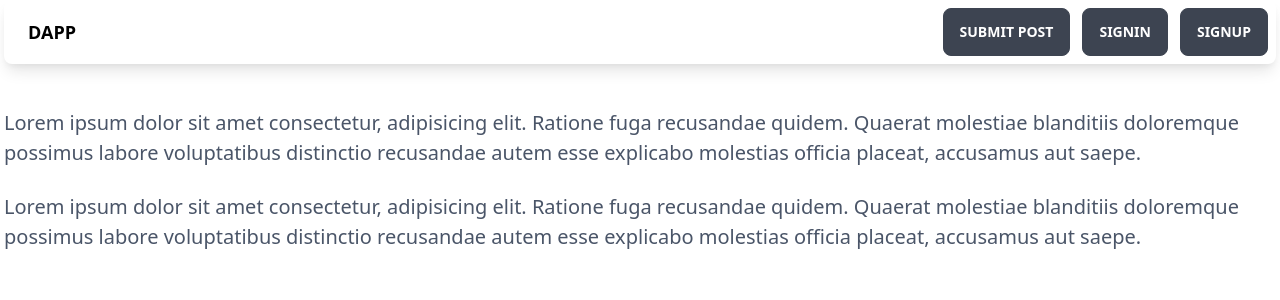
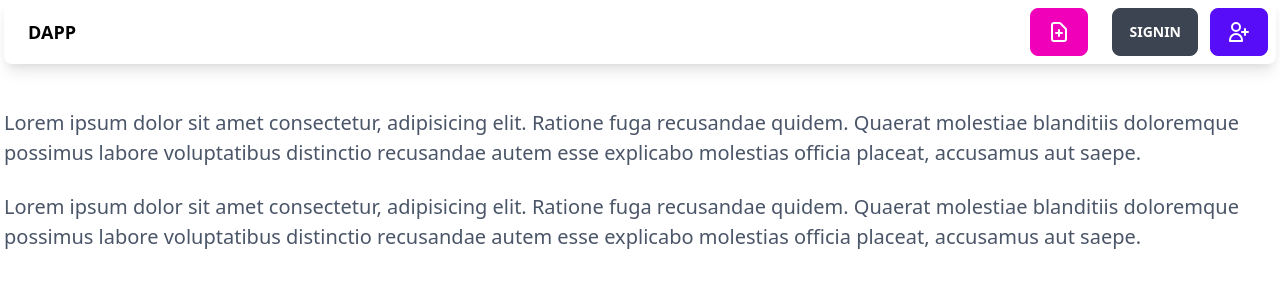
Before and after one commit to jay-bien/Social-Frontend, a Next.js app: page /about in a window 1280 px wide. Shown: the top 300 px of the page. Built offline with nearby package versions, Linux system fonts and the light colour scheme; no server answers.

Commit message:
replaced nav buttons with icons and tooltips

```diff
--- a/src/components/icons/index.jsx
+++ b/src/components/icons/index.jsx
@@ -85,7 +85,55 @@ const QA = props => (
   </svg>
 )
 
+const Backspace = props => (
+  <svg {...props}
+   xmlns="http://www.w3.org/2000/svg"
+    className="h-6 w-6" fill="none" viewBox="0 0 24 24" stroke="currentColor">
+  <path strokeLinecap="round" strokeLinejoin="round" strokeWidth={2} d="M12 14l2-2m0 0l2-2m-2 2l-2-2m2 2l2 2M3 12l6.414 6.414a2 2 0 001.414.586H19a2 2 0 002-2V7a2 2 0 00-2-2h-8.172a2 2 0 00-1.414.586L3 12z" />
+</svg>
+)
+
+
+const ExternalLink = props => (
+  <svg  {...props}
+  xmlns="http://www.w3.org/2000/svg" className="h-6 w-6" fill="none" viewBox="0 0 24 24" stroke="currentColor">
+  <path strokeLinecap="round" strokeLinejoin="round" strokeWidth={2} d="M10 6H6a2 2 0 00-2 2v10a2 2 0 002 2h10a2 2 0 002-2v-4M14 4h6m0 0v6m0-6L10 14" />
+</svg>
+)
+
+
+const DocumentAdd = props => (
+  <svg xmlns="http://www.w3.org/2000/svg" {...props} className="h-6 w-6" fill="none" viewBox="0 0 24 24" stroke="currentColor">
+  <path strokeLinecap="round" strokeLinejoin="round" strokeWidth={2} d="M9 13h6m-3-3v6m5 5H7a2 2 0 01-2-2V5a2 2 0 012-2h5.586a1 1 0 01.707.293l5.414 5.414a1 1 0 01.293.707V19a2 2 0 01-2 2z" />
+</svg>
+)
+
+const UserAdd = props => (
+  <svg {...props}
+  xmlns="http://www.w3.org/2000/svg" className="h-6 w-6" fill="none" viewBox="0 0 24 24" stroke="currentColor">
+  <path strokeLinecap="round" strokeLinejoin="round" strokeWidth={2} d="M18 9v3m0 0v3m0-3h3m-3 0h-3m-2-5a4 4 0 11-8 0 4 4 0 018 0zM3 20a6 6 0 0112 0v1H3v-1z" />
+</svg>
+)
+
+const User = props => (
+  <svg {...props}
+  xmlns="http://www.w3.org/2000/svg" className="h-6 w-6" fill="none" viewBox="0 0 24 24" stroke="currentColor">
+  <path strokeLinecap="round" strokeLinejoin="round" strokeWidth={2} d="M5.121 17.804A13.937 13.937 0 0112 16c2.5 0 4.847.655 6.879 1.804M15 10a3 3 0 11-6 0 3 3 0 016 0zm6 2a9 9 0 11-18 0 9 9 0 0118 0z" />
+</svg>
+)
+
+const Setttings = props => (
+  <svg { ...props }
+  xmlns="http://www.w3.org/2000/svg" className="h-6 w-6" fill="none" viewBox="0 0 24 24" stroke="currentColor">
+  <path strokeLinecap="round" strokeLinejoin="round" strokeWidth={2} d="M10.325 4.317c.426-1.756 2.924-1.756 3.35 0a1.724 1.724 0 002.573 1.066c1.543-.94 3.31.826 2.37 2.37a1.724 1.724 0 001.065 2.572c1.756.426 1.756 2.924 0 3.35a1.724 1.724 0 00-1.066 2.573c.94 1.543-.826 3.31-2.37 2.37a1.724 1.724 0 00-2.572 1.065c-.426 1.756-2.924 1.756-3.35 0a1.724 1.724 0 00-2.573-1.066c-1.543.94-3.31-.826-2.37-2.37a1.724 1.724 0 00-1.065-2.572c-1.756-.426-1.756-2.924 0-3.35a1.724 1.724 0 001.066-2.573c-.94-1.543.826-3.31 2.37-2.37.996.608 2.296.07 2.572-1.065z" />
+  <path strokeLinecap="round" strokeLinejoin="round" strokeWidth={2} d="M15 12a3 3 0 11-6 0 3 3 0 016 0z" />
+</svg>
+)
+
 export{
     ThumbUp, ThumbDown, BookMark, PaperAirplane,
-    Login, Write, Chat, Logout, Remove
+    Login, Write, Chat, Logout, Remove,
+    Link, Text, QA,
+    Backspace, ExternalLink, DocumentAdd,
+    UserAdd, User, Setttings
 }
--- a/src/components/text/TextCard.jsx
+++ b/src/components/text/TextCard.jsx
@@ -4,7 +4,7 @@ import styles from './text-card.module.scss';
 
 
 import {
-  Chat, ThumbUp, ThumbDown, BookMark, PaperAirplane, Remove
+  Chat, ThumbUp, ThumbDown, BookMark, PaperAirplane, Remove, Text
   } from '../icons';
 
 export default function TextCard( props ) {
@@ -47,6 +47,8 @@ export default function TextCard( props ) {
 
                 >
                 <div  className="h-56 bg-red-500 bg-opacity-10 rounded-lg flex justify-center items-center p-4 relative overflow-hidden">
+                <Text className={ styles.textIcon} />
+
                   <div className={ styles.imgPattern}>
                   <h1 className="text-red-900 text-center font-semibold  ">{ title }</h1>
                   </div>
--- a/src/templates/Main.jsx
+++ b/src/templates/Main.jsx
@@ -7,6 +7,11 @@ import { AppConfig } from '../utils/AppConfig';
 
 import axios from 'axios';
 import router from 'next/router';
+
+import {
+  Login, Logout, DocumentAdd,
+  UserAdd, User, Setttings
+ } from '../components/icons'
 
 
 
@@ -87,14 +92,19 @@ const Main = (props ) => {
     </div>
   </div>
   <div className="navbar-end align-middle">
+    <div data-tip="New Post"
+    className="tooltip tooltip-bottom">
     <Link
       className="hover:cursor-pointer"
       href="/submit"
     >
-<button className="btn mr-3">
-    Submit Post
+<button className="btn btn-secondary mr-6">
+    <DocumentAdd
+        className="text-green-500"
+    />
 </button>
     </Link>
+    </div>
 {  !user &&  <Link
       className=""
       href="/signin"
@@ -104,23 +114,55 @@ const Main = (props ) => {
   Signin
 </button>
     </Link>}
-{  !user &&  <Link
+{  !user &&
+
+<div data-tip="Sign Up" class="tooltip tooltip-bottom">
+
+<Link
       className="hover:cursor-pointer"
       href="/signup"
     >
-<button class="btn"
+<button class="btn btn-primary"
 >
-  Signup
+  <UserAdd  className="text-blue-500"/>
 </button>
-    </Link>}
+    </Link>
+</div>
+
+
+    }
 
       {
         user && (
-<button class="btn"
+          <div data-tip="Settings" class="tooltip tooltip-bottom">
+
+<Link
+href="/"
+>
+  <button className="btn btn-primary mr-6">
+  <Setttings
+    className="text-green-600"
+  />
+  </button>
+</Link>
+</div>
+
+
+
+        )
+      }
+
+      {
+        user && (
+          <div data-tip="Signout" class="tooltip tooltip-bottom">
+
+<button class="btn btn-danger color-red-500"
   onClick={ onSignout }
 >
-  Sign Out
+  <Logout className="text-red-300 h-6 w-6" />
 </button>
+</div>
+
 
 
         )
```
Also changed, not shown: src/components/text/text-card.module.scss (+7 -1 lines).
